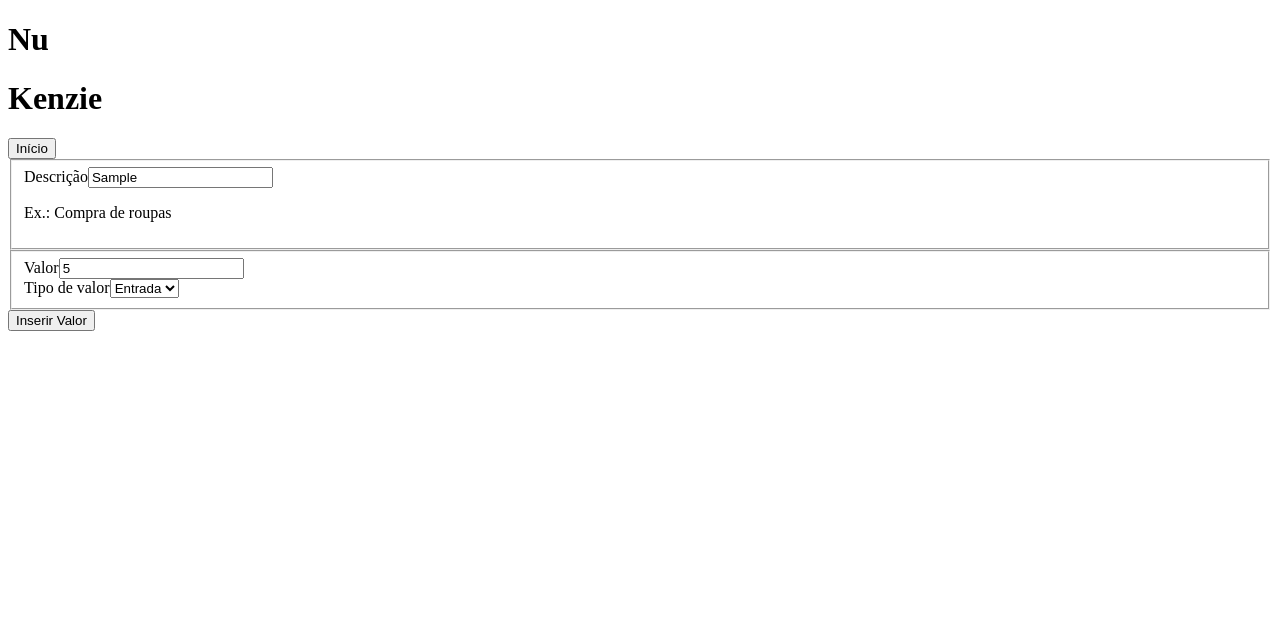
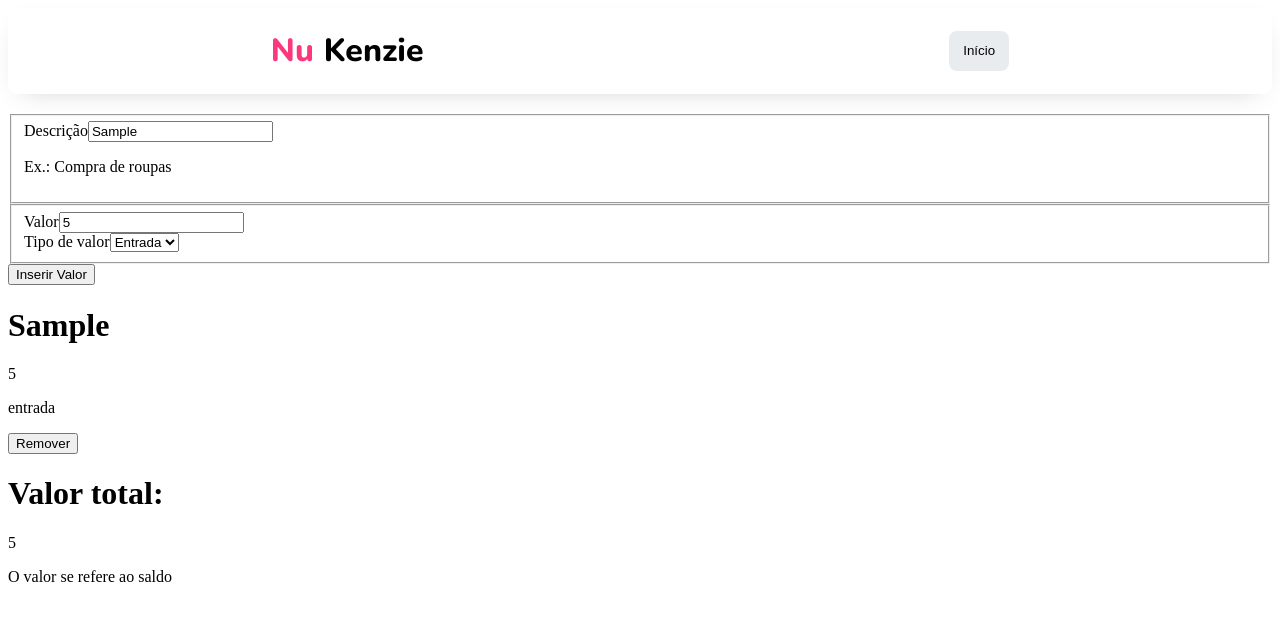
Before and after one commit to euannerocha/react-entrega-s1-template-nu-kenzie-euannerocha, a React (Vite) app: page / in a window 1280 px wide. Both pictures are taken after typing "Sample", "5" into the empty fields and a click on the button "Inserir Valor". Shown: the top 620 px of the page. Built offline with nearby package versions, Linux system fonts and the light colour scheme.

Commit message:
Lógica pronta

```diff
--- a/package.json
+++ b/package.json
@@ -10,7 +10,8 @@
   },
   "dependencies": {
     "react": "^18.2.0",
-    "react-dom": "^18.2.0"
+    "react-dom": "^18.2.0",
+    "uuid": "^9.0.0"
   },
   "devDependencies": {
     "@types/react": "^18.0.26",
--- a/src/App.jsx
+++ b/src/App.jsx
@@ -2,20 +2,40 @@ import { useState } from "react"
 import FormCard from "./assets/components/Form/index"
 import MyList from "./assets/components/List/index"
 import Header from "./assets/components/Header/index"
+import Total from "./assets/components/TotalValue"
+import { v4 as uuidv4 } from 'uuid';
 
 function App() {
 
- const [ listTransactions, setListTransactions ] = useState([])
+  const [transactionList, setTransactionList] = useState([]);
 
-function addTransactionsToList(newTransaction){
-  setListTransactions([ ...listTransactions, newTransaction ])
-}
+
+  const addTransaction = (transaction) => {
+    const newTransaction = { ... transaction, id:uuidv4() }
+    setTransactionList([...transactionList, newTransaction]);
+  }
+
+  const removeTransaction = (transactionId) => {
+    const newList = transactionList.filter(transaction => transaction.id !== transactionId);
+    setTransactionList(newList)
+  }
+
+  const total = transactionList.reduce((acc, transction) => {
+    if(transction.type === "entrada"){
+      return acc + Number(transction.value)
+    } else {
+      return acc - Number(transction.value)
+    }
+  }, 0)
+
+
 
   return (
     <div className="App">
-      <Header/>
-      <FormCard addTransactionsToList={addTransactionsToList}/>
-      <MyList listTransactions={listTransactions}/>
+      <Header />
+      <FormCard addTransaction={addTransaction} />
+      <MyList listTransactions={transactionList} removeTransaction={removeTransaction} />
+      <Total value={total} />
     </div>
   )
 }
--- a/src/assets/components/Card/index.jsx
+++ b/src/assets/components/Card/index.jsx
@@ -1,13 +1,15 @@
-const Card = ({ titleTransaction, valueTransaction, typeTransaction }) => {
+const Card = ({ transaction, removeTransaction }) => {
+
     return (
         <div className="divUser">
             <div className="divTitleAndValue">
-                <h1 className="title">{titleTransaction}</h1>
-                <p className="value">{valueTransaction}</p>
+                <h1 className="title">{transaction.description}</h1>
+                <p className="value">{transaction.value}</p>
             </div>
             <div className="divType">
-                <p className="type">{typeTransaction}</p>
+                <p className="type">{transaction.type}</p>
             </div>
+            <button onClick={() => removeTransaction(transaction.id)}>Remover</button>
         </div>
     )
 }
--- a/src/assets/components/Form/index.jsx
+++ b/src/assets/components/Form/index.jsx
@@ -2,7 +2,7 @@ import { useState } from "react";
 import Card from "../Card";
 import MyList from "../List";
 
-export function FormCard({addTransactionsToList}){
+export function FormCard({ addTransaction }) {
 
     const [formData, setFormData] = useState({
         description: "",
@@ -10,17 +10,17 @@ export function FormCard({addTransactionsToList}){
         type: "entrada"
     })
 
-    function handleSubmit(event) {
-        event.preventDefault()
-        console.log('Cliquei')
-    }
+    const submit = (event) => {
+        event.preventDefault();
+        addTransaction(formData);
+      }
 
     return (
-        <form className="form" onSubmit={handleSubmit}>
+        <form className="form" onSubmit={submit}>
             <fieldset className="inputDescription">
                 <label>
                     Descrição
-                    <input type="text" />
+                    <input type="text" onChange={(event) => setFormData({ ...formData, description: event.target.value })} />
                 </label>
                 <p>Ex.: Compra de roupas</p>
             </fieldset>
@@ -28,13 +28,13 @@ export function FormCard({addTransactionsToList}){
                 <div className="inputValue">
                     <label>
                         Valor
-                        <input type="number" />
+                        <input type="number" onChange={(event) => setFormData({ ...formData, value: event.target.value })} />
                     </label>
                 </div>
                 <div className="selectEntranceAndExit">
                     <label>
                         Tipo de valor
-                        <select name="entranceAndExit" id="entranceAndExit">
+                        <select name="entranceAndExit" id="entranceAndExit" onChange={(event) => setFormData({ ...formData, type: event.target.value })} >
                             <option value="entrance">Entrada</option>
                             <option value="exit">Saída</option>
                         </select>
@@ -43,6 +43,7 @@ export function FormCard({addTransactionsToList}){
             </fieldset>
             <button type="submit">Inserir Valor</button>
         </form>
+
     )
 }
 
--- a/src/assets/components/Header/index.css
+++ b/src/assets/components/Header/index.css
@@ -0,0 +1,38 @@
+@import url('https://fonts.googleapis.com/css2?family=Nunito:ital,wght@0,200;0,300;0,400;0,500;0,600;0,700;0,800;0,900;0,1000;1,200;1,300;1,400;1,500;1,600;1,700;1,800;1,900;1,1000&display=swap');
+
+header {
+    display: flex;
+    justify-content: space-around;
+    align-items: center;
+    -webkit-box-shadow: 0px 8px 29px -15px rgba(0, 0, 0, 0.25);
+    -moz-box-shadow: 0px 8px 29px -15px rgba(0, 0, 0, 0.25);
+    box-shadow: 0px 8px 29px -15px rgba(0, 0, 0, 0.25);
+    margin-bottom: 20px;
+    border-radius: 8px;
+}
+
+header>div {
+    display: flex;
+    gap: 10px;
+}
+
+.titleNu {
+    color: #FD377E;
+    font-family: 'Nunito', sans-serif;
+    font-weight: 800;
+}
+
+.titleKenzie {
+    color: black;
+    font-family: 'Nunito', sans-serif;
+    font-weight: 800;
+}
+
+header>button {
+    width: 60px;
+    height: 40px;
+    background-color: #E9ECEF;
+    color: black;
+    border: none;
+    border-radius: 8px;
+}
--- a/src/assets/components/Header/index.jsx
+++ b/src/assets/components/Header/index.jsx
@@ -1,8 +1,12 @@
-export function Header(){
-    return(
+import './index.css'
+
+export function Header() {
+    return (
         <header>
-            <h1 className="titleNu">Nu</h1>
-            <h1 className="titleKenzie">Kenzie</h1>
+            <div>
+                <h1 className="titleNu">Nu</h1>
+                <h1 className="titleKenzie">Kenzie</h1>
+            </div>
             <button>Início</button>
         </header>
     )
--- a/src/assets/components/List/index.jsx
+++ b/src/assets/components/List/index.jsx
@@ -1,6 +1,8 @@
-const MyList = ({ listTransactions }) => {
+import Card from "../Card";
+
+const MyList = ({ listTransactions, removeTransaction }) => {
     return (
-        listTransactions.map((transaction, index) => <Card transaction={transaction} key={index} />)
+        listTransactions.map((transaction, index) => <Card transaction={transaction} key={index} removeTransaction={removeTransaction} />)
     )
 }
 
--- /dev/null
+++ b/src/assets/components/TotalValue/index.jsx
@@ -0,0 +1,11 @@
+export function Total({value}){
+    return(
+        <div>
+            <h1 className="title">Valor total:</h1>
+            <p className="value">{value}</p>
+            <p>O valor se refere ao saldo</p>
+        </div>
+    )
+}
+
+export default Total;
```
Also changed, not shown: src/Pages/Dashboard/index.jsx (added), src/Pages/HomePage/index.jsx (added), 2 other files (tests, documents, lock files or other folders).
